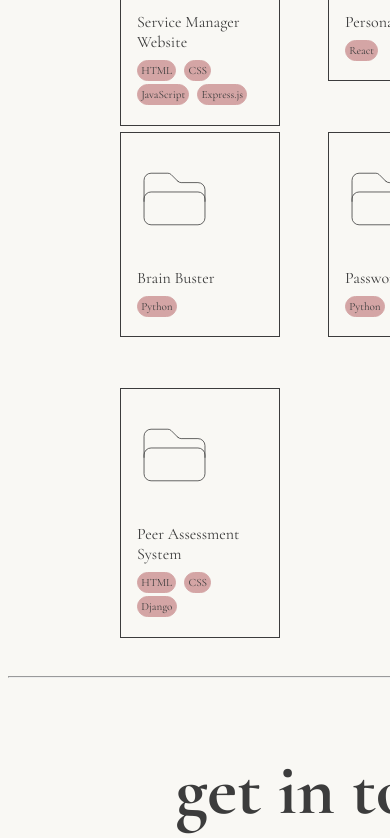
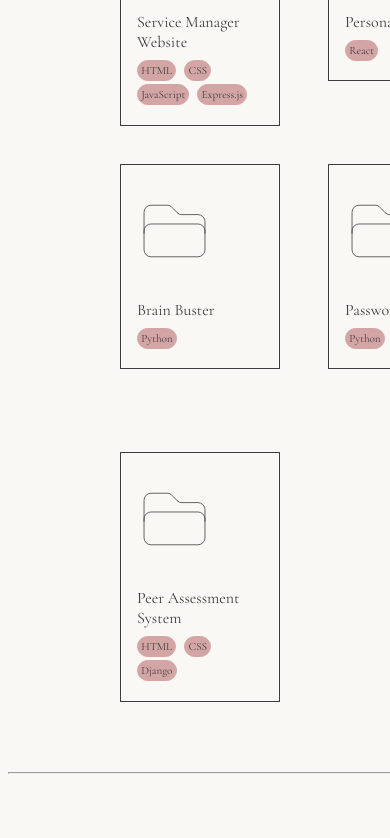
Before and after one commit to tiffsoa/portfolio, a React (Vite) app: page / in a window 390 px wide. Shown: the part 2835-3673 px from the top of the page. Built offline with nearby package versions, Linux system fonts and the light colour scheme.

Commit message:
fix mobile

```diff
--- a/src/components/Projects/Projectcard.css
+++ b/src/components/Projects/Projectcard.css
@@ -72,7 +72,7 @@
         margin-right: 3rem;
         width: 10rem;
         height: 12rem;
-        margin-bottom: -1rem;
+        margin-bottom: 1rem;
     }
 }
 
```
